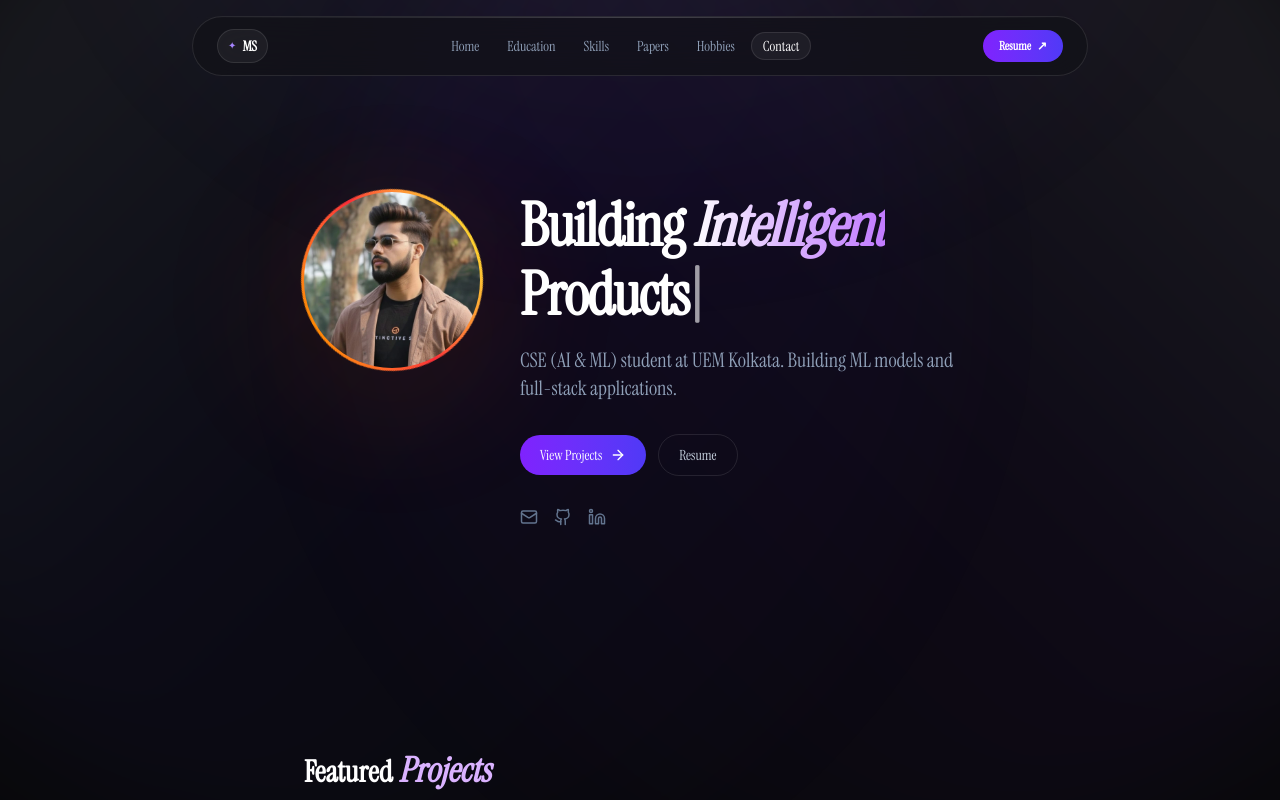
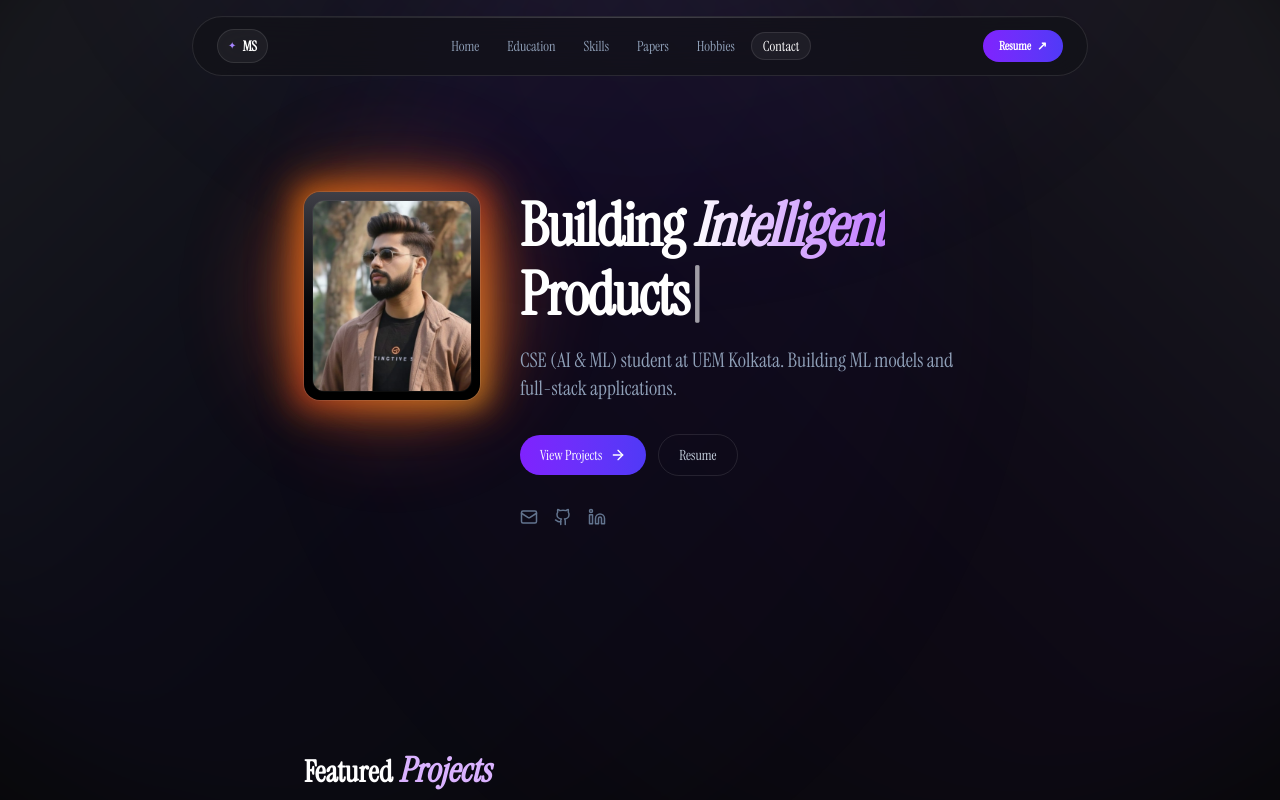
Before and after one commit to Mayank8159/portfolio, a Next.js app in the folder client/: page / in a window 1280 px wide. Shown: the top 800 px of the page. Built offline with nearby package versions, Linux system fonts and the light colour scheme.

Commit message:
Enhance HeroSection visuals: update flame animations and improve lamp design for a more dynamic appearance

```diff
--- a/client/src/app/globals.css
+++ b/client/src/app/globals.css
@@ -28,20 +28,22 @@
 }
 
 @keyframes flame-glow {
-  0%, 100% { opacity: 0.25; transform: scale(1); }
-  25%  { opacity: 0.45; transform: scale(1.06); }
-  50%  { opacity: 0.15; transform: scale(0.94); }
-  75%  { opacity: 0.35; transform: scale(1.03); }
+  0%, 100% { opacity: 0.55; transform: scale(1); }
+  20%  { opacity: 0.85; transform: scale(1.08); }
+  40%  { opacity: 0.5; transform: scale(0.95); }
+  60%  { opacity: 0.75; transform: scale(1.05); }
+  80%  { opacity: 0.45; transform: scale(0.97); }
 }
 
 @keyframes flame-flicker {
-  0%, 100% { opacity: 0.2; }
-  15%  { opacity: 0.4; }
-  30%  { opacity: 0.1; }
+  0%, 100% { opacity: 0.5; }
+  10%  { opacity: 0.9; }
+  20%  { opacity: 0.35; }
+  30%  { opacity: 0.8; }
   45%  { opacity: 0.3; }
-  60%  { opacity: 0.15; }
-  75%  { opacity: 0.5; }
-  90%  { opacity: 0.08; }
+  55%  { opacity: 0.95; }
+  70%  { opacity: 0.5; }
+  85%  { opacity: 0.85; }
 }
 
 @keyframes ring-spin {
--- a/client/src/components/portfolio/HeroSection.jsx
+++ b/client/src/components/portfolio/HeroSection.jsx
@@ -37,11 +37,20 @@ export default function HeroSection() {
     <section id="home" className="flex min-h-[70vh] scroll-mt-32 flex-col items-center justify-center py-24 sm:py-32">
       <div className="flex w-full max-w-3xl flex-col items-center gap-6 text-center lg:flex-row lg:gap-10 lg:items-start lg:text-left">
         <div className="shrink-0">
-          <div className="relative flex items-start">
-            <div className="absolute -inset-10 rounded-full bg-gradient-to-t from-orange-500/25 via-red-500/15 to-transparent blur-3xl animate-flame-glow" />
-            <div className="absolute -inset-6 rounded-full bg-gradient-to-b from-amber-400/20 via-orange-500/10 to-transparent blur-2xl animate-flame-flicker" />
-            <div className="absolute -inset-[3px] rounded-full bg-gradient-to-b from-orange-400 via-red-500 to-amber-300 animate-ring-spin" />
-            <div className="relative h-28 w-28 overflow-hidden rounded-full sm:h-32 sm:w-32 lg:h-44 lg:w-44">
+          <div className="relative flex flex-col items-center">
+            {/* Bright flickering fire glow */}
+            <div className="absolute -inset-12 rounded-full bg-[radial-gradient(circle,rgba(251,146,60,0.5),rgba(239,68,68,0.2)_55%,transparent_75%)] blur-2xl animate-flame-glow" />
+            <div className="absolute -inset-6 rounded-full bg-[radial-gradient(circle,rgba(254,215,170,0.45),rgba(249,115,22,0.25)_60%,transparent_80%)] blur-xl animate-flame-flicker" />
+
+            {/* Black oil lamp */}
+            <div className="relative">
+              {/* Fire glow + flicker on the outer rim only (behind the opaque lamp) */}
+              <div className="pointer-events-none absolute -inset-1.5 rounded-2xl bg-gradient-to-br from-orange-400/70 via-red-500/50 to-amber-300/70 blur-md animate-flame-flicker" />
+              <div className="pointer-events-none absolute -inset-4 rounded-2xl bg-orange-500/25 blur-lg animate-flame-flicker" />
+
+              {/* Opaque lamp body — clean image inside */}
+              <div className="relative rounded-2xl bg-gradient-to-b from-zinc-700 via-zinc-950 to-black p-2 shadow-[0_0_55px_rgba(249,115,22,0.45)] ring-1 ring-white/10">
+                <div className="relative h-32 w-28 overflow-hidden rounded-xl border border-white/5 sm:h-40 sm:w-32 lg:h-48 lg:w-40">
                   <Image
                     src="/profilePic.jpeg"
                     alt="Mayank Sharma"
@@ -49,6 +58,8 @@ export default function HeroSection() {
                     className="object-cover"
                     priority
                   />
+                </div>
+              </div>
             </div>
           </div>
         </div>
```
Lines whose indentation alone changed are shown as unchanged.
